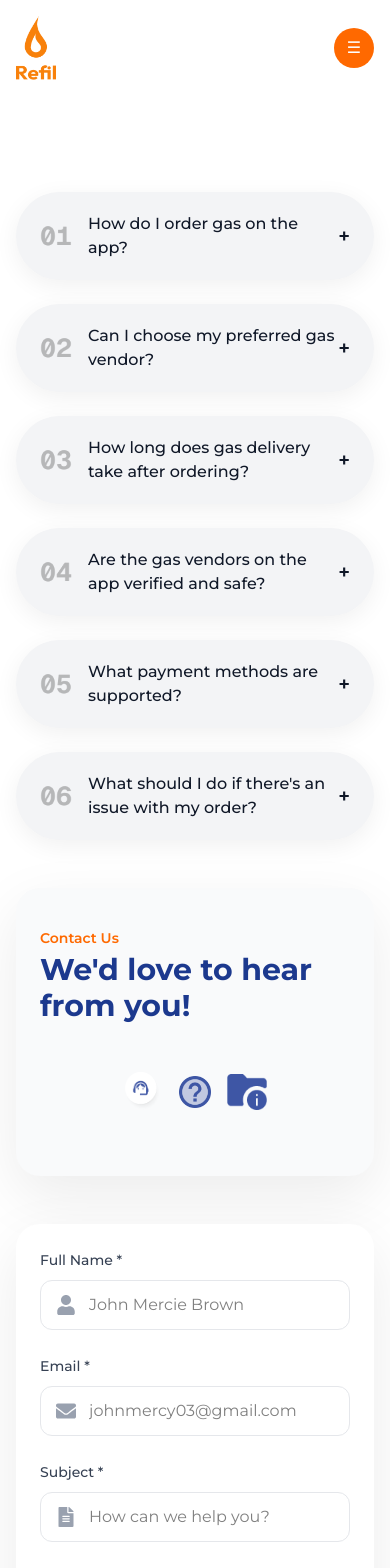
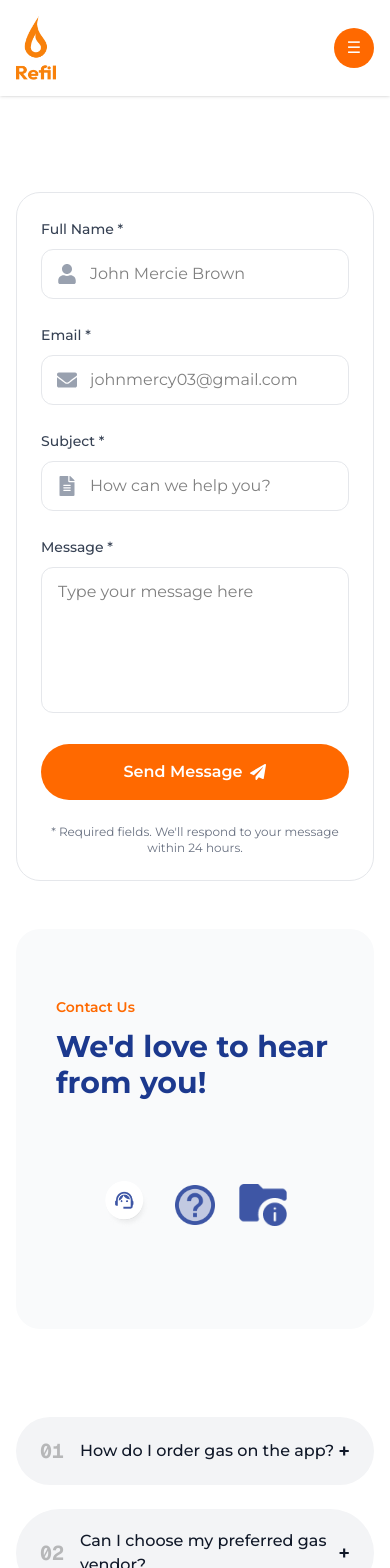
Before and after one commit to luxa-solution/refil-landing-page, a Next.js app: page /contact in a window 390 px wide. Shown: the top 1568 px of the page. Built offline with nearby package versions, Linux system fonts and the light colour scheme; no server answers.

Commit message:
fix: UI updates and contact page improvements

```diff
--- a/app/contact/page.tsx
+++ b/app/contact/page.tsx
@@ -2,18 +2,26 @@
 
 import { useState } from "react";
 import Navbar from "@/components/layout/Navbar";
-import Contact from "@/components/sections/Contact"; // This has TopContactCard + FAQ + Form
+import Contact from "@/components/sections/Contact";
 import Footer from "@/components/layout/Footer";
 import WaitlistModal from "@/components/ui/WaitlistModal";
+import Providers from "@/components/layout/Providers";
 
 export default function ContactPage() {
   const [openModal, setOpenModal] = useState(false);
 
   return (
     <>
+      <Providers />
       <Navbar onJoinClick={() => setOpenModal(true)} />
-      <Contact /> {/* TopContactCard + FAQ + Form */}
-      <Footer />
+
+      {/* Navbar → Form: mb-12 already inside Contact component */}
+      <Contact />
+
+      {/* FAQ → Footer: mt-16 (64px gap) */}
+      <div className="mt-16"></div>
+      <Footer onJoinClick={() => setOpenModal(true)} />
+
       <WaitlistModal open={openModal} setOpen={setOpenModal} />
     </>
   );
--- a/app/globals.css
+++ b/app/globals.css
@@ -1,9 +1,29 @@
 @import "tailwindcss";
 
-html,
+*,
+*::before,
+*::after {
+  box-sizing: border-box;
+}
+
+html {
+  width: 100%;
+  max-width: 100%;
+  overflow-x: hidden;
+}
+
 body {
   width: 100%;
   max-width: 100%;
-  overflow-x: hidden;
   font-family: var(--font-montserrat), sans-serif;
+  margin: 0;
+  padding: 0;
+  /* Remove overflow-x: hidden from body */
 }
+
+/* Keep sticky navbar working */
+.sticky-nav {
+  position: sticky;
+  top: 0;
+  z-index: 50;
+}
--- a/app/layout.tsx
+++ b/app/layout.tsx
@@ -40,9 +40,9 @@ export default function RootLayout({
   children: React.ReactNode;
 }>) {
   return (
-    <html lang="en">
+    <html lang="en" className="scroll-smooth">
       <body
-        className={`${geistSans.variable} ${geistMono.variable} ${montserrat.variable} antialiased overflow-x-hidden w-full font-montserrat`}
+        className={`${geistSans.variable} ${geistMono.variable} ${montserrat.variable} antialiased w-full font-montserrat`}
       >
         {children}
       </body>
--- a/app/page.tsx
+++ b/app/page.tsx
@@ -1,4 +1,3 @@
-// app/page.tsx
 "use client";
 
 import { useState } from "react";
@@ -27,7 +26,7 @@ export default function Home() {
       {/* Add gap after Hero */}
       <div className="mt-8 sm:mt-12"></div>
 
-      {/* Exclusive Benefits Section - Slides in from right */}
+      {/* Exclusive Benefits Section */}
       <ScrollReveal direction="right" delay={0.1}>
         <ExclusiveBenefits onJoinClick={() => setOpenModal(true)} />
       </ScrollReveal>
@@ -35,7 +34,7 @@ export default function Home() {
       {/* Add gap after ExclusiveBenefits */}
       <div className="mt-8 sm:mt-12"></div>
 
-      {/* Journey Section - Slides in from left */}
+      {/* Journey Section */}
       <ScrollReveal direction="left" delay={0.1}>
         <Journey onJoinClick={() => setOpenModal(true)} />
       </ScrollReveal>
@@ -43,7 +42,7 @@ export default function Home() {
       {/* Add gap after Journey */}
       <div className="mt-8 sm:mt-12"></div>
 
-      {/* Features Section - Slides up from bottom */}
+      {/* Features Section */}
       <ScrollReveal direction="up" delay={0.2}>
         <Features onJoinClick={() => setOpenModal(true)} />
       </ScrollReveal>
@@ -51,15 +50,13 @@ export default function Home() {
       {/* Add gap after Features */}
       <div className="mt-8 sm:mt-12"></div>
 
-      {/* FAQ Section - Fade in */}
+      {/* FAQ Section */}
       <ScrollReveal direction="fade" delay={0.3}>
         <FAQ />
       </ScrollReveal>
 
-      {/* Footer - Slides up from bottom */}
-      <ScrollReveal direction="up" delay={0.1}>
-        <Footer />
-      </ScrollReveal>
+      {/* Footer */}
+      <Footer onJoinClick={() => setOpenModal(true)} />
 
       {/* Waitlist Modal */}
       <WaitlistModal open={openModal} setOpen={setOpenModal} />
--- a/components/sections/Contact.tsx
+++ b/components/sections/Contact.tsx
@@ -67,14 +67,12 @@ export default function Contact() {
           message: result.message || "✅ Message sent successfully! We'll get back to you soon."
         });
 
-
         setFormData({
           name: "",
           email: "",
           subject: "",
           message: ""
         });
-
 
         setTimeout(() => {
           setStatus({ type: null, message: "" });
@@ -97,16 +95,17 @@ export default function Contact() {
 
   return (
     <section className="max-w-7xl mx-auto px-4 sm:px-6 py-24">
-      <div className="hidden md:block mb-20">
-        <ScrollReveal direction="down" delay={0.1}>
+      {/* Top Contact Card - Desktop only (hidden on mobile) */}
+      <ScrollReveal direction="down" delay={0.1}>
+        <div className="hidden md:block mb-20">
           <TopContactCard />
-        </ScrollReveal>
-      </div>
+        </div>
+      </ScrollReveal>
 
       <div className="flex flex-col md:grid md:grid-cols-2 md:gap-16 md:items-start">
 
-        {/* FAQ */}
-        <div className="order-1 md:order-1 mb-12 md:mb-0">
+        {/* FAQ - Left on desktop, LAST on mobile */}
+        <div className="order-3 md:order-1 mt-12 md:mt-0">
           <div className="space-y-6">
             {faqs.map((faq, index) => (
               <ScrollReveal
@@ -125,17 +124,17 @@ export default function Contact() {
           </div>
         </div>
 
-        {/* Top Contact Card */}
-        <div className="order-2 md:hidden mb-12">
+        {/* Top Contact Card - Mobile only (hidden on desktop) */}
+        <div className="order-2 md:hidden mb-10">
           <ScrollReveal direction="up" delay={0.2}>
             <TopContactCard />
           </ScrollReveal>
         </div>
 
-        {/* Contact Form  */}
-        <div className="order-3 md:order-2">
+        {/* Contact Form - Right on desktop, FIRST on mobile */}
+        <div className="order-1 md:order-2 mb-12 md:mb-0">
           <ScrollReveal direction="right" delay={0.3}>
-            <div className="bg-white rounded-3xl p-6 md:p-10 shadow-[0_20px_60px_rgba(0,0,0,0.08)]">
+            <div className="bg-white rounded-3xl p-6 md:p-10 border border-gray-200">
               <form onSubmit={handleSubmit} className="space-y-6">
 
                 {/* Status Message */}
--- a/components/sections/ExclusiveBenefits.tsx
+++ b/components/sections/ExclusiveBenefits.tsx
@@ -48,6 +48,7 @@ export default function ExclusiveBenefits({
           </div>
         </ScrollReveal>
 
+        {/* Cards with equal heights */}
         <div className="grid gap-8 sm:grid-cols-2 lg:grid-cols-4">
           {benefits.map((benefit, index) => (
             <ScrollReveal
@@ -57,6 +58,7 @@ export default function ExclusiveBenefits({
               once={true}
             >
               <div className="relative bg-white rounded-3xl px-6 pt-10 pb-10 text-center shadow-sm hover:shadow-md transition-shadow duration-300 h-full flex flex-col">
+                {/* Icon - Inside card, not on border */}
                 <div className="flex justify-center mb-6">
                   <Image
                     src="/icons/mark-icon.png"
@@ -67,7 +69,11 @@ export default function ExclusiveBenefits({
                   />
                 </div>
 
-                <h3 className="text-orange-500 font-semibold mb-4">
+                {/* Heading color updated to #F88718 */}
+                <h3
+                  className="font-semibold mb-4"
+                  style={{ color: '#F88718' }}
+                >
                   {benefit.title}
                 </h3>
 
--- a/components/sections/FaqItem.tsx
+++ b/components/sections/FaqItem.tsx
@@ -1,3 +1,4 @@
+// components/sections/FaqItem.tsx
 "use client";
 
 import { useState } from "react";
@@ -14,28 +15,37 @@ export default function FaqItem({ question, answer, icon }: FaqItemProps) {
   const [hasError, setHasError] = useState(false);
 
   return (
-    <div className="bg-gray-100 rounded-full px-6 py-5 shadow-[0_6px_24px_rgba(0,0,0,0.06)] transition">
+    <div
+      className="
+        bg-gray-100
+        rounded-full
+        px-6
+        py-5
+        transition
+        hover:bg-gray-50
+      "
+    >
       <button
         onClick={() => setOpen(!open)}
         aria-expanded={open}
         className="flex items-center justify-between w-full text-left focus:outline-none"
       >
         <div className="flex items-center gap-4">
-          {/* Icon with error handling */}
-          <div className="size-8 shrink-0">
+          {/* Icon - REDUCED SIZE */}
+          <div className="w-6 h-6 shrink-0">
             {!hasError && icon ? (
               <Image
                 src={icon}
                 alt="FAQ icon"
-                width={32}
-                height={32}
-                className="size-full object-contain"
+                width={24}
+                height={24}
+                className="w-full h-full object-contain"
                 onError={() => setHasError(true)}
                 onLoad={() => setHasError(false)}
               />
             ) : (
-              <div className="size-full rounded-full bg-orange-500 flex items-center justify-center">
-                <span className="text-white text-sm font-bold">
+              <div className="w-full h-full rounded-full bg-orange-500 flex items-center justify-center">
+                <span className="text-white text-xs font-bold">
                   {icon?.match(/icon-(\d+)/)?.[1] || "?"}
                 </span>
               </div>
--- a/components/sections/TopContactCard.tsx
+++ b/components/sections/TopContactCard.tsx
@@ -18,18 +18,18 @@ export default function TopContactCard({
   subtitleColor = "text-blue-600"
 }: TopContactCardProps) {
   return (
-    <div className="bg-gray-50 rounded-3xl py-16 px-6 text-center shadow-[0_20px_60px_rgba(0,0,0,0.08)] h-full flex flex-col justify-center">
-      {/* Heading container  */}
+    <div className="bg-gray-50 rounded-3xl p-10 text-center h-full flex flex-col justify-center min-h-[400px] md:min-h-[500px]">
+      {/* Heading container - centered with relative positioning */}
       <div className="relative inline-block text-left mx-auto">
-
+        {/* Top text (FAQs or Contact Us) positioned above heading */}
         {topText && (
-          <span className={`absolute -top-6 text-sm font-semibold ${topTextColor}`}>
+          <span className={`absolute -top-8 left-0 right-0 text-sm font-semibold ${topTextColor}`}>
             {topText}
           </span>
         )}
 
         {/* Main title */}
-        <h2 className={`text-3xl md:text-4xl font-bold ${titleColor}`}>
+        <h2 className={`text-3xl md:text-4xl font-bold ${titleColor} mb-4`}>
           {title}
         </h2>
 
@@ -41,10 +41,23 @@ export default function TopContactCard({
         )}
       </div>
 
-      <div className="flex justify-center items-center gap-4 mt-12">
+      {/* ICONS - Centered below with more spacing */}
+      <div className="flex justify-center items-center gap-6 mt-16">
+        {/* Left icon */}
+        <div className="w-12 h-12 flex items-center justify-center">
+          <Image
+            src="/icons/left-icon.png"
+            alt=""
+            width={48}
+            height={48}
+            className="w-full h-full object-contain"
+          />
+        </div>
+
+        {/* Middle icon */}
         <div className="w-10 h-10 flex items-center justify-center">
           <Image
-            src="/icons/left-icon.png"
+            src="/icons/right-icon.png"
             alt=""
             width={40}
             height={40}
@@ -52,22 +65,13 @@ export default function TopContactCard({
           />
         </div>
 
-        <div className="w-8 h-8 flex items-center justify-center">
-          <Image
-            src="/icons/right-icon.png"
-            alt=""
-            width={32}
-            height={32}
-            className="w-full h-full object-contain"
-          />
-        </div>
-
-        <div className="w-10 h-10 flex items-center justify-center">
+        {/* Right icon */}
+        <div className="w-12 h-12 flex items-center justify-center">
           <Image
             src="/icons/middle-icon.png"
             alt=""
-            width={40}
-            height={40}
+            width={48}
+            height={48}
             className="w-full h-full object-contain"
           />
         </div>
```
Also changed, not shown: components/layout/Footer.tsx (+26 -31 lines), components/layout/Navbar.tsx (+25 -9 lines), components/sections/Hero.tsx (+8 -6 lines), 1 other file (tests, documents, lock files or other folders).
